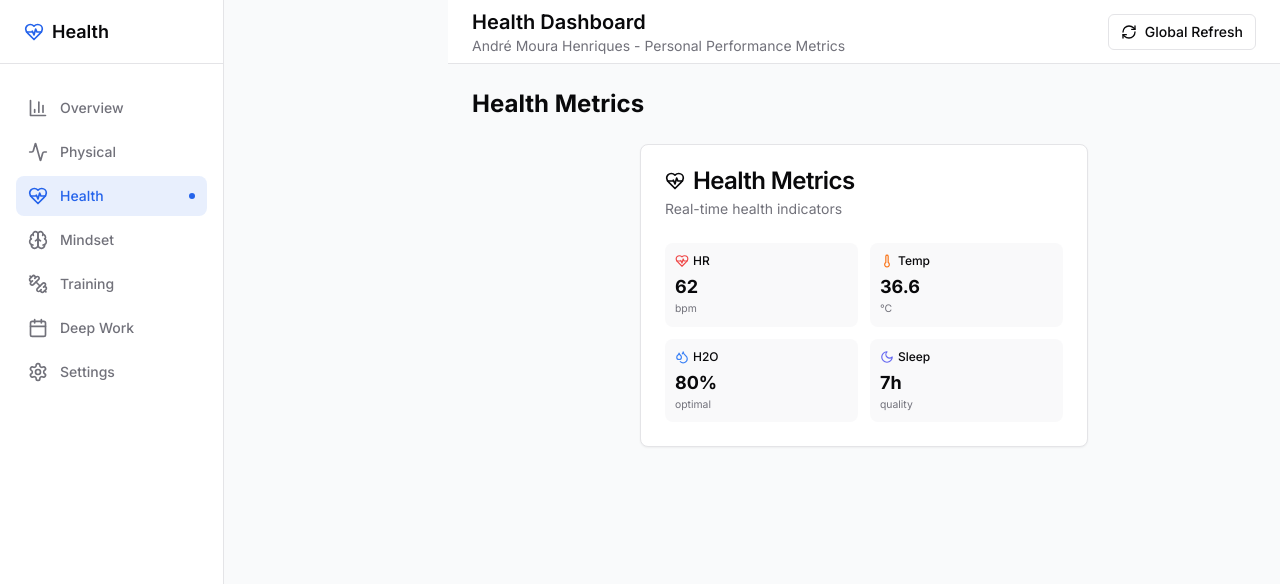
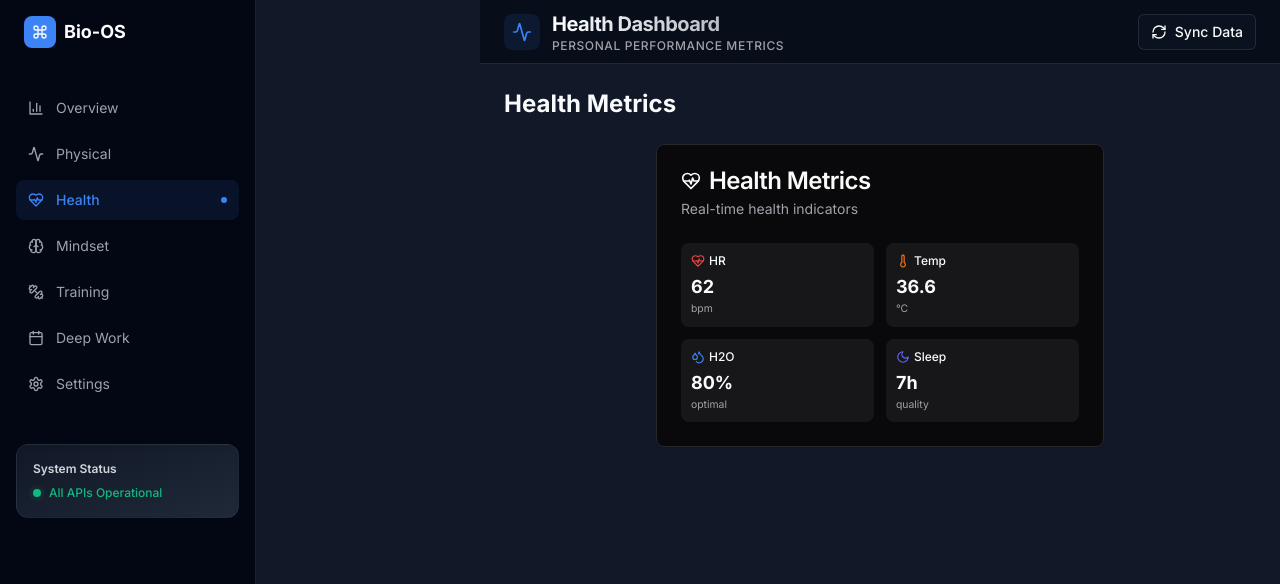
Before and after one commit to andremh/health-dashboard, a Next.js app: page /health in a window 1280 px wide. Shown: the top 584 px of the page. Built offline with nearby package versions, Linux system fonts and the light colour scheme; no server answers.

Commit message:
Merge and resolve conflicts with upstream changes, keeping premium UI

```diff
--- a/app/layout.tsx
+++ b/app/layout.tsx
@@ -17,8 +17,8 @@ export default function RootLayout({
   children: React.ReactNode;
 }>) {
   return (
-    <html lang="en">
-      <body className={inter.className}>
+    <html lang="en" className="dark">
+      <body className={`${inter.className} antialiased bg-gray-950 text-gray-50 selection:bg-primary/30`}>
         <ErrorHandlingProvider>
           <QueryProvider>
             {children}
--- a/components/dashboard/grid.tsx
+++ b/components/dashboard/grid.tsx
@@ -8,11 +8,11 @@ import { TrainingVolumeCard } from '@/components/widgets/training-volume-card';
 
 export function DashboardGrid() {
   return (
-    <div className="grid grid-cols-1 gap-3 p-3 sm:gap-4 sm:p-4 md:gap-6 md:p-6 md:grid-cols-2 lg:grid-cols-3">
+    <div className="grid grid-cols-1 gap-4 p-4 sm:gap-6 sm:p-6 md:grid-cols-2 xl:grid-cols-3 auto-rows-max">
+      <HealthMetricsCard />
       <PhysicalTrackingCard />
       <DeepWorkCard />
       <MindsetLogicCard />
-      <HealthMetricsCard />
       <TrainingVolumeCard />
     </div>
   );
--- a/components/dashboard/header.tsx
+++ b/components/dashboard/header.tsx
@@ -1,7 +1,7 @@
 'use client';
 
 import { Button } from '@/components/ui/button';
-import { RefreshCw } from 'lucide-react';
+import { RefreshCw, Activity } from 'lucide-react';
 
 interface DashboardHeaderProps {
   isLoading: boolean;
@@ -10,22 +10,29 @@ interface DashboardHeaderProps {
 
 export function DashboardHeader({ isLoading, onRefresh }: DashboardHeaderProps) {
   return (
-    <header className="sticky top-0 z-20 flex h-16 items-center justify-between border-b bg-background px-6">
-      <div className="flex-1">
-        <h1 className="text-xl font-semibold">Health Dashboard</h1>
-        <p className="text-sm text-muted-foreground hidden lg:block">
-          André Moura Henriques - Personal Performance Metrics
-        </p>
+    <header className="sticky top-0 z-20 flex h-16 items-center justify-between border-b border-white/10 bg-gray-950/60 backdrop-blur-xl px-6">
+      <div className="flex items-center gap-3">
+        <div className="p-2 bg-primary/10 text-primary rounded-lg">
+          <Activity className="h-5 w-5" />
+        </div>
+        <div>
+          <h1 className="text-xl font-bold tracking-tight bg-gradient-to-r from-white to-gray-400 bg-clip-text text-transparent">
+            Health Dashboard
+          </h1>
+          <p className="text-xs font-medium text-muted-foreground hidden lg:block uppercase tracking-wider">
+            Personal Performance Metrics
+          </p>
+        </div>
       </div>
       <Button
         onClick={onRefresh}
         variant="outline"
         size="sm"
         disabled={isLoading}
-        className="shrink-0"
+        className="shrink-0 bg-gray-900/50 hover:bg-gray-800 border-white/10 shadow-sm transition-all duration-300"
       >
         <RefreshCw className={`h-4 w-4 ${isLoading ? 'animate-spin' : ''}`} />
-        <span className="ml-2 hidden sm:inline">Global Refresh</span>
+        <span className="ml-2 hidden sm:inline">Sync Data</span>
       </Button>
     </header>
   );
--- a/components/dashboard/mobile-header.tsx
+++ b/components/dashboard/mobile-header.tsx
@@ -2,7 +2,7 @@
 
 import { useState, useEffect } from 'react';
 import { Button } from '@/components/ui/button';
-import { RefreshCw, Menu, X } from 'lucide-react';
+import { RefreshCw, Menu, X, Command } from 'lucide-react';
 import { DashboardSidebar } from './sidebar';
 
 interface MobileHeaderProps {
@@ -37,23 +37,27 @@ export function MobileHeader({ isLoading, onRefresh, onMenuToggle }: MobileHeade
   return (
     <>
       {/* Mobile Header */}
-      <header className="sticky top-0 z-20 flex h-14 items-center justify-between border-b bg-background px-3 md:hidden">
-        <div className="flex items-center gap-2 flex-1">
+      <header className="sticky top-0 z-20 flex h-14 items-center justify-between border-b border-white/10 bg-gray-950/80 backdrop-blur-xl px-3 md:hidden">
+        <div className="flex items-center gap-3 flex-1">
           <Button
             variant="ghost"
             size="icon"
             onClick={() => setIsMenuOpen(!isMenuOpen)}
-            className="h-9 w-9"
+            className="h-9 w-9 text-gray-400 hover:text-white hover:bg-white/10"
           >
             {isMenuOpen ? (
-              <X className="h-4 w-4" />
+              <X className="h-5 w-5" />
             ) : (
-              <Menu className="h-4 w-4" />
+              <Menu className="h-5 w-5" />
             )}
           </Button>
-          <div className="min-w-0 flex-1">
-            <h1 className="text-base font-semibold truncate">Health</h1>
-            <p className="text-xs text-muted-foreground truncate">André</p>
+          <div className="flex items-center gap-2">
+            <div className="flex h-6 w-6 items-center justify-center rounded bg-primary">
+              <Command className="h-3 w-3 text-primary-foreground" />
+            </div>
+            <h1 className="text-base font-bold bg-gradient-to-r from-white to-gray-400 bg-clip-text text-transparent truncate">
+              Bio-OS
+            </h1>
           </div>
         </div>
         <Button
@@ -61,16 +65,16 @@ export function MobileHeader({ isLoading, onRefresh, onMenuToggle }: MobileHeade
           variant="outline"
           size="icon"
           disabled={isLoading}
-          className="shrink-0 h-9 w-9"
+          className="shrink-0 h-8 w-8 bg-gray-900/50 border-white/10"
         >
-          <RefreshCw className={`h-4 w-4 ${isLoading ? 'animate-spin' : ''}`} />
+          <RefreshCw className={`h-3.5 w-3.5 ${isLoading ? 'animate-spin' : ''}`} />
         </Button>
       </header>
 
       {/* Mobile Menu - overlay */}
       {isMenuOpen && (
         <div className="fixed inset-0 z-50 md:hidden">
-          <div className="fixed inset-0 bg-black/50" onClick={() => setIsMenuOpen(false)} />
+          <div className="fixed inset-0 bg-black/60 backdrop-blur-sm transition-opacity" onClick={() => setIsMenuOpen(false)} />
           <div className="fixed inset-y-0 left-0 z-50">
             <DashboardSidebar onClose={() => setIsMenuOpen(false)} isMobile={true} />
           </div>
--- a/components/dashboard/sidebar.tsx
+++ b/components/dashboard/sidebar.tsx
@@ -2,7 +2,8 @@
 
 import Link from 'next/link';
 import { usePathname } from 'next/navigation';
-import { Activity, BarChart3, HeartPulse, Brain, Dumbbell, Calendar, Settings, X } from 'lucide-react';
+import type { UrlObject } from 'url';
+import { Activity, BarChart3, HeartPulse, Brain, Dumbbell, Calendar, Settings, X, Command } from 'lucide-react';
 import { Button } from '@/components/ui/button';
 import { cn } from '@/lib/utils';
 
@@ -31,22 +32,19 @@ export function DashboardSidebar({ onClose, isMobile = false }: DashboardSidebar
   const pathname = usePathname();
 
   return (
-    <aside
-      className={cn(
-        'fixed inset-y-0 left-0 z-40 w-56 flex-col border-r bg-background shadow-lg transition-transform duration-300 md:relative md:z-auto md:shadow-none',
-        isMobile ? 'translate-x-0' : '-translate-x-full md:translate-x-0'
-      )}
-    >
-      <div className="flex h-16 items-center border-b px-6">
-        <h2 className="text-lg font-semibold flex items-center">
-          <HeartPulse className="h-5 w-5 mr-2 text-primary" />
-          Health
+    <aside className={`fixed inset-y-0 left-0 z-40 w-64 flex-col border-r border-white/10 bg-gray-950/95 backdrop-blur-md shadow-2xl transition-transform duration-300 md:relative md:z-auto md:shadow-none ${isMobile ? 'translate-x-0' : '-translate-x-full md:translate-x-0'}`}>
+      <div className="flex h-16 items-center px-6">
+        <h2 className="text-lg font-bold flex items-center gap-2 text-white">
+          <div className="flex h-8 w-8 items-center justify-center rounded-lg bg-primary">
+            <Command className="h-4 w-4 text-primary-foreground" />
+          </div>
+          Bio-OS
           {onClose && (
             <Button
               variant="ghost"
               size="icon"
               onClick={onClose}
-              className="ml-auto md:hidden"
+              className="ml-auto md:hidden text-gray-400 hover:text-white hover:bg-white/10"
             >
               <X className="h-4 w-4" />
             </Button>
@@ -54,23 +52,24 @@ export function DashboardSidebar({ onClose, isMobile = false }: DashboardSidebar
         </h2>
       </div>
       <nav className="flex-1 px-4 py-6">
-        <ul className="space-y-1">
+        <ul className="space-y-1.5">
           {navItems.map((item) => {
             const isActive = pathname === item.href;
             return (
               <li key={item.label}>
                 <Link
-                  href={item.href}
-                  onClick={() => onClose?.()}
-                  className={cn(
-                    'flex items-center gap-3 rounded-lg px-3 py-2.5 text-sm font-medium transition-colors',
+                  href={item.href as unknown as UrlObject}
+                  onClick={() => {
+                    if (onClose) onClose();
+                  }}
+                  className={`flex items-center gap-3 rounded-lg px-3 py-2.5 transition-all duration-200 ${
                     isActive
-                      ? 'bg-primary/10 text-primary'
-                      : 'text-muted-foreground hover:text-foreground hover:bg-muted/50'
-                  )}
+                      ? 'bg-primary/10 text-primary font-medium shadow-sm'
+                      : 'text-gray-400 hover:text-gray-100 hover:bg-white/5'
+                  }`}
                 >
-                  <item.icon className={cn('h-5 w-5', isActive && 'text-primary')} />
-                  <span>{item.label}</span>
+                  <item.icon className={`h-4 w-4 ${isActive ? 'text-primary' : ''}`} />
+                  <span className="text-sm">{item.label}</span>
                   {isActive && (
                     <span className="ml-auto w-1.5 h-1.5 rounded-full bg-primary" />
                   )}
@@ -80,6 +79,18 @@ export function DashboardSidebar({ onClose, isMobile = false }: DashboardSidebar
           })}
         </ul>
       </nav>
+      <div className="p-4 mt-auto">
+        <div className="rounded-xl bg-gradient-to-br from-gray-900 to-gray-800 p-4 border border-white/5 shadow-inner">
+          <p className="text-xs font-semibold text-gray-300">System Status</p>
+          <div className="mt-2 flex items-center gap-2">
+            <span className="relative flex h-2 w-2">
+              <span className="animate-ping absolute inline-flex h-full w-full rounded-full bg-emerald-400 opacity-75"></span>
+              <span className="relative inline-flex rounded-full h-2 w-2 bg-emerald-500"></span>
+            </span>
+            <span className="text-xs text-emerald-500 font-medium">All APIs Operational</span>
+          </div>
+        </div>
+      </div>
     </aside>
   );
 }
--- a/services/fitness-service.ts
+++ b/services/fitness-service.ts
@@ -1,6 +1,6 @@
 import { RunningActivity, GymActivity } from '@/types/activities';
 
-const FITNESS_API_BASE_URL = process.env.FITNESS_API_BASE_URL || 'http://localhost:3002/api';
+const FITNESS_API_BASE_URL = process.env.FITNESS_API_BASE_URL || 'http://100.99.18.59:3002/api';
 
 class FitnessService {
   async getRecentActivities(limit: number = 10): Promise<(RunningActivity | GymActivity)[]> {
--- a/services/health-service.ts
+++ b/services/health-service.ts
@@ -1,7 +1,7 @@
 import { HealthMetric } from '@/types/health';
 
 // API URL - usa NEXT_PUBLIC_ para estar disponível no browser
-const HEALTH_API_URL = process.env.NEXT_PUBLIC_HEALTH_API_URL || 'http://localhost:8080';
+const HEALTH_API_URL = process.env.NEXT_PUBLIC_HEALTH_API_URL || 'http://100.99.18.59:8080';
 
 class HealthService {
   async getLatestMetrics(): Promise<HealthMetric> {
--- a/utils/api.ts
+++ b/utils/api.ts
@@ -24,5 +24,5 @@ export async function apiCall<T>(endpoint: string, options?: RequestInit): Promi
 
 export function getApiBaseUrl(serviceName: string): string {
   const envVar = `NEXT_PUBLIC_${serviceName.toUpperCase()}_API_URL`;
-  return process.env[envVar] || `http://localhost:3000/api/${serviceName}`;
+  return process.env[envVar] || `http://100.99.18.59:3000/api/${serviceName}`;
 }
```
